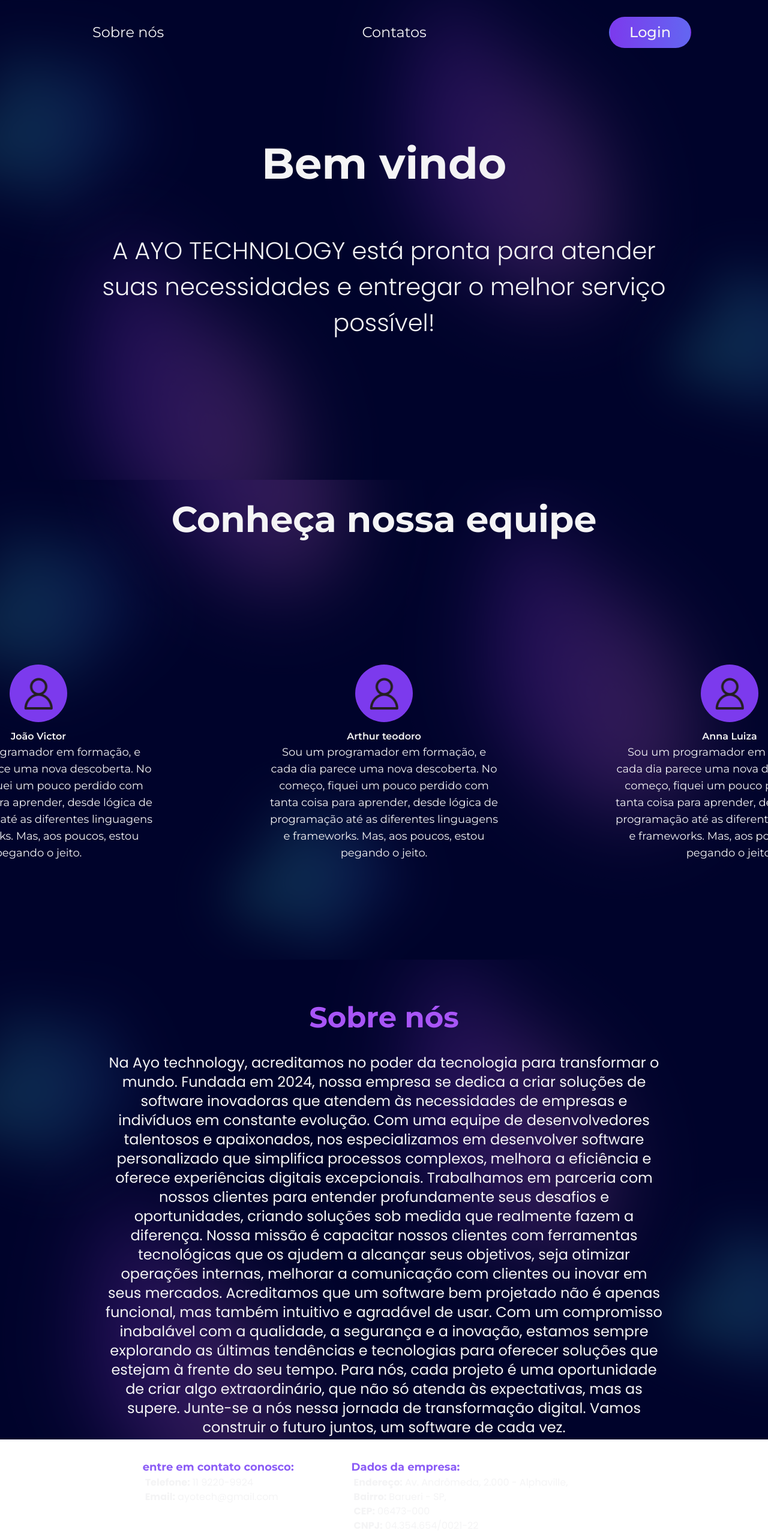
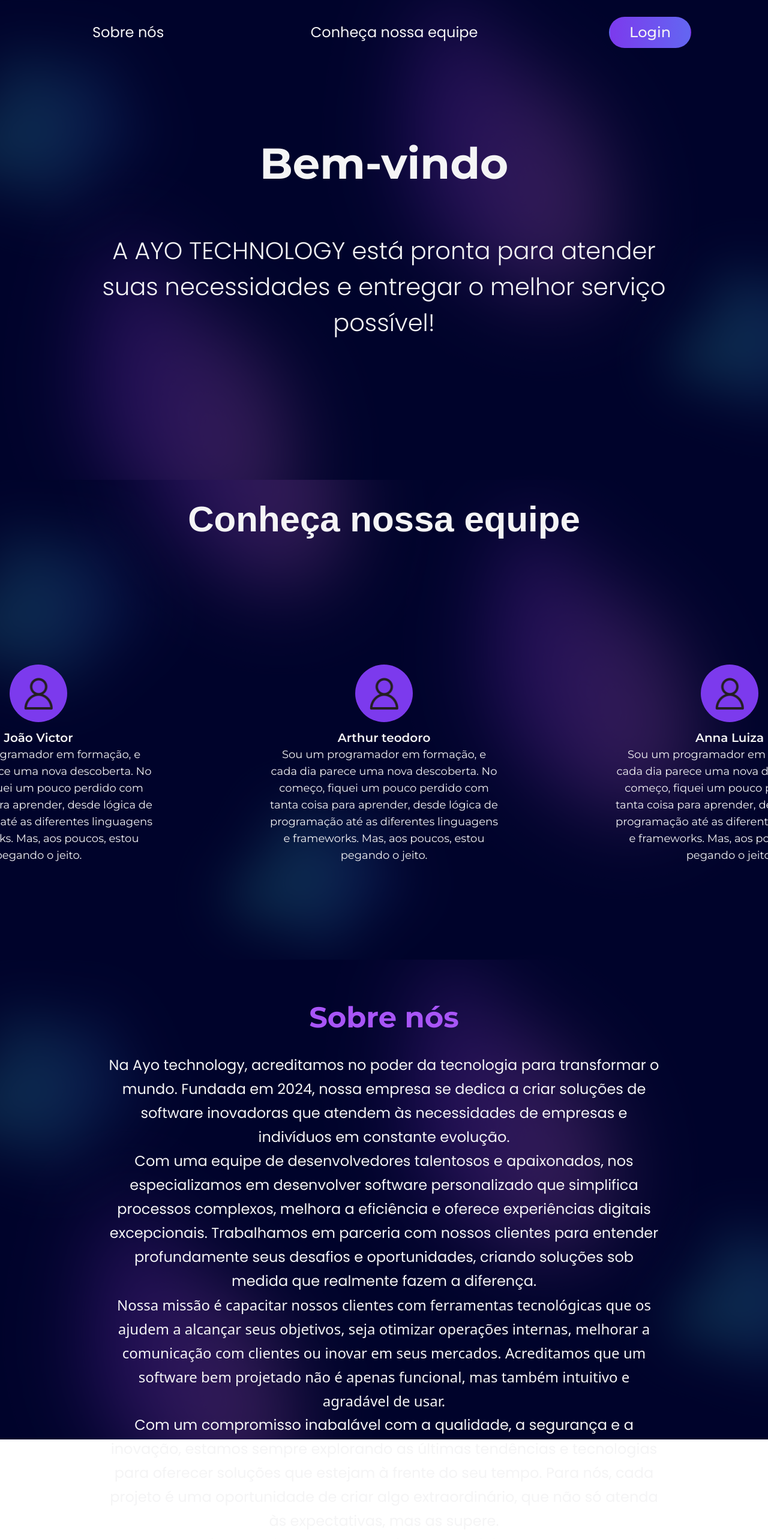
Before and after one commit to ferreiraluiza/AyoTechnology, a React (Vite) app in the folder AyoTechnology/frontend/: page / in a window 1280 px wide. Shown: the top 2566 px of the page at 60% size. Built offline with nearby package versions, Linux system fonts and the light colour scheme.

Commit message:
nn sei oq comentar

```diff
--- a/AyoTechnology/frontend/src/App.jsx
+++ b/AyoTechnology/frontend/src/App.jsx
@@ -1,5 +1,14 @@
 import "./App.css";
+import {useRef} from "react";
+
 export default function App() {
+
+const sectionRef  = useRef(null);
+const scrollToSection =() => sectionRef.current.scrollIntoView({behavior: 'smooth'});
+
+const sectionRef2  = useRef(null);
+const scrollToSection2 =() => sectionRef2.current.scrollIntoView({behavior: 'smooth'});
+
   return (
     <div>
       {/*primeira tela*/}
@@ -12,14 +21,18 @@
           className="text-zinc-100 flex justify-between items-center text-center mx-32 mb-32
       py-7"
         >
-          <button className="relative inline-flex items-center px-6 py-2  border-2 border-transparent rounded-full bg-transparent group ">
-            <p className=" font-montserrat text-2xl">Sobre nós</p>
+          <button className="relative inline-flex items-center px-6 py-2  border-2 border-transparent rounded-full bg-transparent group "
+          onClick={scrollToSection}
+        >
+            <p className=" font-poppins text-2xl"
+           >Sobre nós</p>
 
             <span className="absolute left-0 right-0 bottom-0 h-[2px] bg-gradient-to-r from-violet-700 to-indigo-700 scale-x-0 transition-transform duration-300 group-hover:scale-x-100"></span>
           </button>
 
-          <button className="relative inline-flex items-center px-6 py-2  border-2 border-transparent rounded-full bg-transparent group ">
-            <p className=" font-montserrat text-2xl">Contatos</p>
+          <button className="relative inline-flex items-center px-6 py-2  border-2 border-transparent rounded-full bg-transparent group "
+          onClick={scrollToSection2}>
+            <p className=" font-poppins text-2xl">Conheça nossa equipe</p>
 
             <span className="absolute left-0 right-0 bottom-0 h-[2px] bg-gradient-to-r from-violet-700 to-indigo-700 scale-x-0 transition-transform duration-300 group-hover:scale-x-100"></span>
           </button>
@@ -39,7 +52,7 @@
 
         <div className="flex justify-center flex-col text-zinc-100 space-y-20 mt-12">
           <h1 className="text-7xl font-bold font-montserrat text-center ">
-            Bem vindo
+            Bem-vindo
           </h1>
 
           <div className=" flex justify-center items-center text-center text-zinc-100 space-y-20 mt-12 ">
@@ -55,9 +68,10 @@
       <div
         className="h-screen bg-cover bg-center text-zinc-100"
         style={{ backgroundImage: `url(${"/assets/image/imagem2.svg"})` }}
+        ref={sectionRef2}
       >
         <div className="flex justify-center items-center py-9">
-          <h1 className="text-6xl font-bold font-montserrat text-center">
+          <h1 className="text-6xl font-bold font-bebas text-center">
             Conheça nossa equipe
           </h1>
         </div>
@@ -69,7 +83,7 @@
                 <img src="/assets/image/user.png" />
               </div>
 
-              <h2 className="text-zinc-100 mt-3 font-semibold">João Victor</h2>
+              <h2 className="text-zinc-100 mt-3 font-semibold text-xl">João Victor</h2>
               <p className="text-zinc-100 w-96 text-lg ">
                 Sou um programador em formação, e cada dia parece uma nova
                 descoberta. No começo, fiquei um pouco perdido com tanta coisa
@@ -83,7 +97,7 @@
                 <img src="/assets/image/user.png" />
               </div>
 
-              <h2 className="text-zinc-100 mt-3 font-semibold">
+              <h2 className="text-zinc-100 mt-3 font-semibold text-xl">
                 Arthur teodoro
               </h2>
               <p className="text-zinc-100 w-96 text-lg">
@@ -99,7 +113,7 @@
                 <img src="/assets/image/user.png" />
               </div>
 
-              <h2 className="text-zinc-100 mt-3 font-semibold">Anna Luiza</h2>
+              <h2 className="text-zinc-100 mt-3 font-semibold text-xl">Anna Luiza</h2>
               <p className="text-zinc-100 w-96 text-lg">
                 Sou um programador em formação, e cada dia parece uma nova
                 descoberta. No começo, fiquei um pouco perdido com tanta coisa
@@ -116,42 +130,55 @@
       <div
         className="h-screen bg-cover bg-center"
         style={{ backgroundImage: `url(${"/assets/image/imagem1.svg"})` }}
+        ref={sectionRef}
       >
         <div className="flex justify-center items-center text-center py-9 flex-col mx-16 ">
           <h1 className=" text-5xl font-bold font-montserrat  text-purple-500 py-9">
             Sobre nós
           </h1>
 
-          <div className="text-zinc-100 text-2xl px-28">
+          <div className="text-zinc-100 text-2xl px-28 leading-10 flex flex-col ">
             <p className="font-poppins">
               Na Ayo technology, acreditamos no poder da tecnologia para
               transformar o mundo. Fundada em 2024, nossa empresa se dedica a
               criar soluções de software inovadoras que atendem às necessidades
-              de empresas e indivíduos em constante evolução. Com uma equipe de
+              de empresas e indivíduos em constante evolução.</p>
+              <p className="font-poppins">
+              Com uma equipe de
               desenvolvedores talentosos e apaixonados, nos especializamos em
               desenvolver software personalizado que simplifica processos
               complexos, melhora a eficiência e oferece experiências digitais
               excepcionais. Trabalhamos em parceria com nossos clientes para
               entender profundamente seus desafios e oportunidades, criando
-              soluções sob medida que realmente fazem a diferença. Nossa missão
+              soluções sob medida que realmente fazem a diferença.
+              </p>
+              Nossa missão
               é capacitar nossos clientes com ferramentas tecnológicas que os
               ajudem a alcançar seus objetivos, seja otimizar operações
               internas, melhorar a comunicação com clientes ou inovar em seus
               mercados. Acreditamos que um software bem projetado não é apenas
-              funcional, mas também intuitivo e agradável de usar. Com um
+              funcional, mas também intuitivo e agradável de usar.
+              <p className="font-poppins">
+              Com um
               compromisso inabalável com a qualidade, a segurança e a inovação,
               estamos sempre explorando as últimas tendências e tecnologias para
               oferecer soluções que estejam à frente do seu tempo. Para nós,
               cada projeto é uma oportunidade de criar algo extraordinário, que
-              não só atenda às expectativas, mas as supere. Junte-se a nós nessa
+              não só atenda às expectativas, mas as supere.
+              </p>
+
+              <p className="font-poppins">
+              Junte-se a nós nessa
               jornada de transformação digital. Vamos construir o futuro juntos,
               um software de cada vez.
-            </p>
+              </p>
+
+
           </div>
         </div>
 
         <div className="flex flex-row justify-center ">
-          <div className="">
+          <div className="px-12 py-7">
             <h2 className="text-violet-500 text-lg font-bold font-montserrat">
               entre em contato conosco:
             </h2>
@@ -171,7 +198,7 @@
 
 
 
-          <div className="px-24">
+          <div className="px-12 py-7">
             <h2 className="text-violet-500 text-lg font-bold font-montserrat">
               Dados da empresa:
             </h2>
@@ -204,4 +231,5 @@
       </div>
     </div>
   );
+
 }
```
Also changed, not shown: AyoTechnology/frontend/src/scroll.jsx (added).
